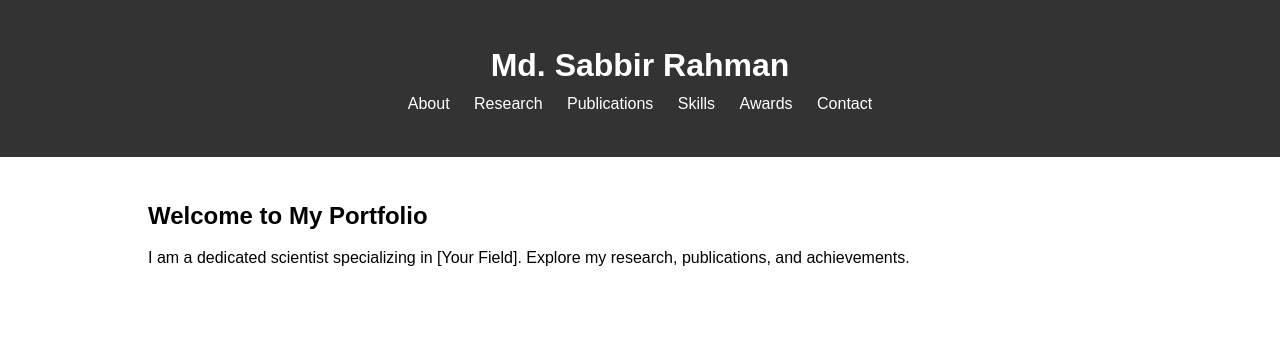
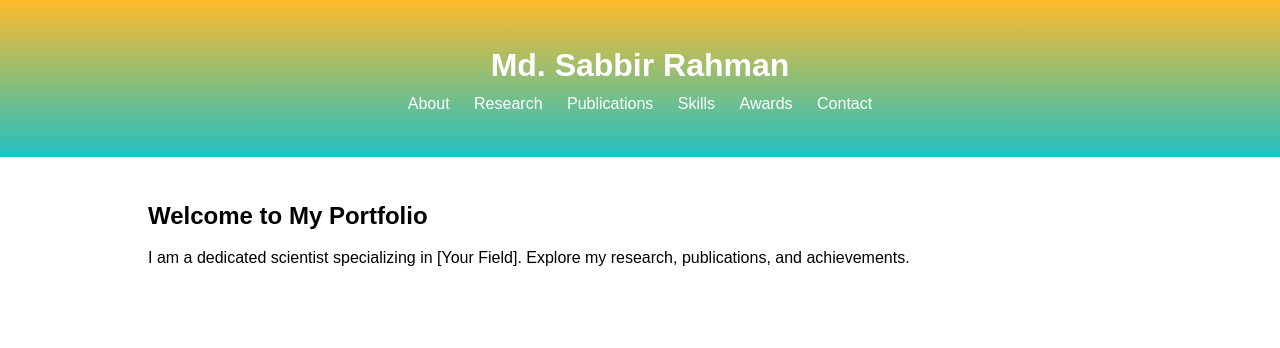
Before and after one commit to Md-SabbirRahman/Md-SabbirRahman.github.io, a plain HTML site: page index.html in a window 1280 px wide. Shown: the top 348 px of the page. Drawn offline with Linux system fonts and the light colour scheme.

Commit message:
Update style.css

```diff
--- a/style.css
+++ b/style.css
@@ -16,7 +16,11 @@ body {
 }
 
 header {
-    background: #333;
+    background: rgb(34,193,195);
+background: -moz-linear-gradient(0deg, rgba(34,193,195,1) 0%, rgba(253,187,45,1) 100%);
+background: -webkit-linear-gradient(0deg, rgba(34,193,195,1) 0%, rgba(253,187,45,1) 100%);
+background: linear-gradient(0deg, rgba(34,193,195,1) 0%, rgba(253,187,45,1) 100%);
+filter: progid:DXImageTransform.Microsoft.gradient(startColorstr="#22c1c3",endColorstr="#fdbb2d",GradientType=1);
     color: #fff;
     padding: 20px 0;
     text-align: center;
```
